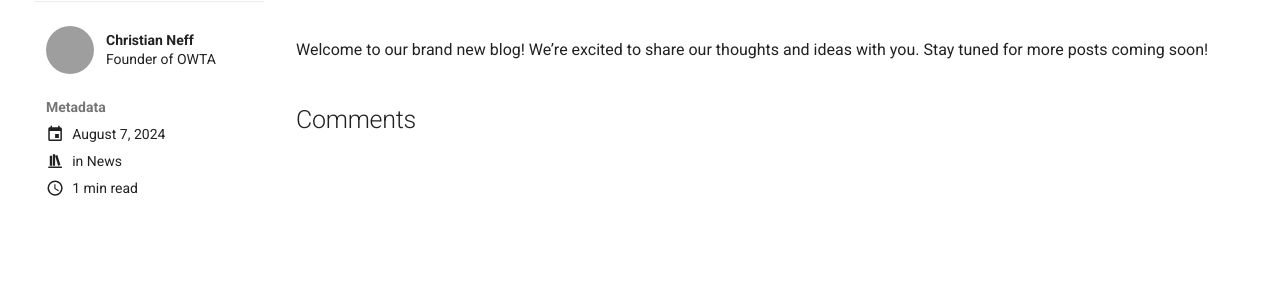
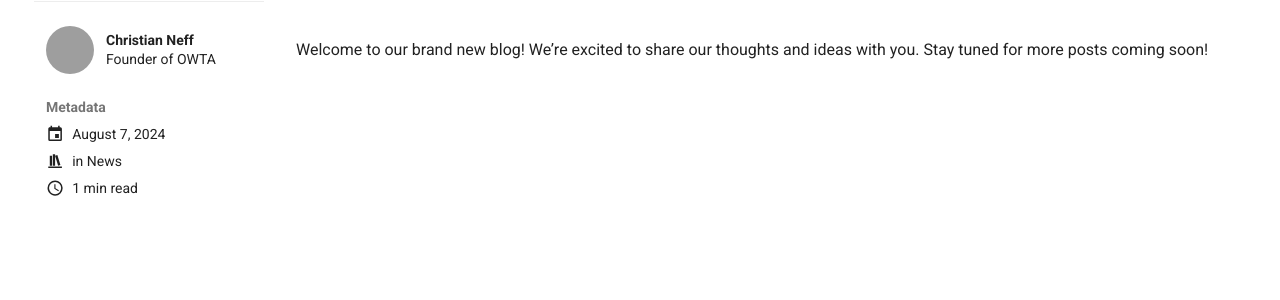
Before and after one commit to open-webtech/open-webtech.github.io, an MkDocs documentation site: the page built from docs/blog/posts/hello-world.md, in a window 1280 px wide. Shown: the part 191-491 px from the top of the page. Built offline with MkDocs 1.6.1 and Material for MkDocs 9.7.7, drawn with Linux system fonts in a browser that asks for light colours; comment, search, counter and statistics services are not loaded; grey boxes are pictures that could not be loaded.

Commit message:
Remove comments heading

```diff
--- a/overrides/partials/comments.html
+++ b/overrides/partials/comments.html
@@ -1,5 +1,4 @@
 {% if page.meta.comments %}
-  <h2 id="__comments">{{ lang.t("meta.comments") }}</h2>
   <script src="https://giscus.app/client.js"
     data-repo="open-webtech/owta-community"
     data-repo-id="R_kgDOLzSoEA"
```
